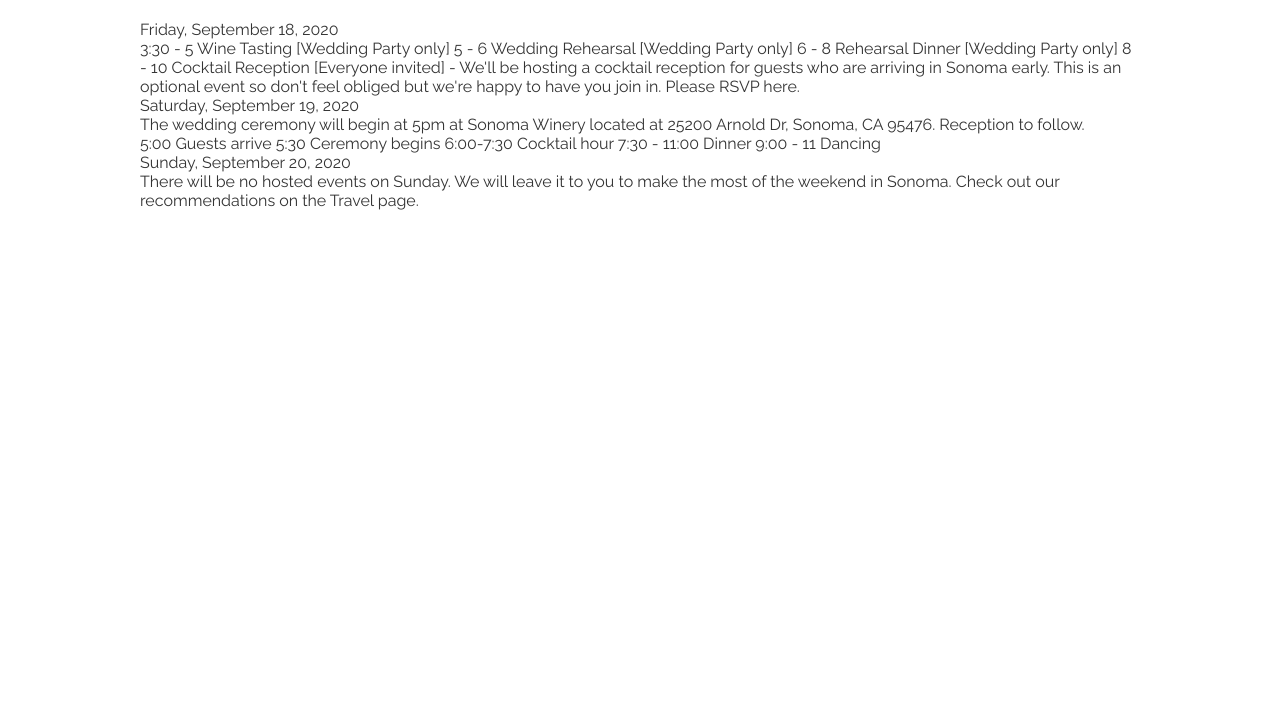
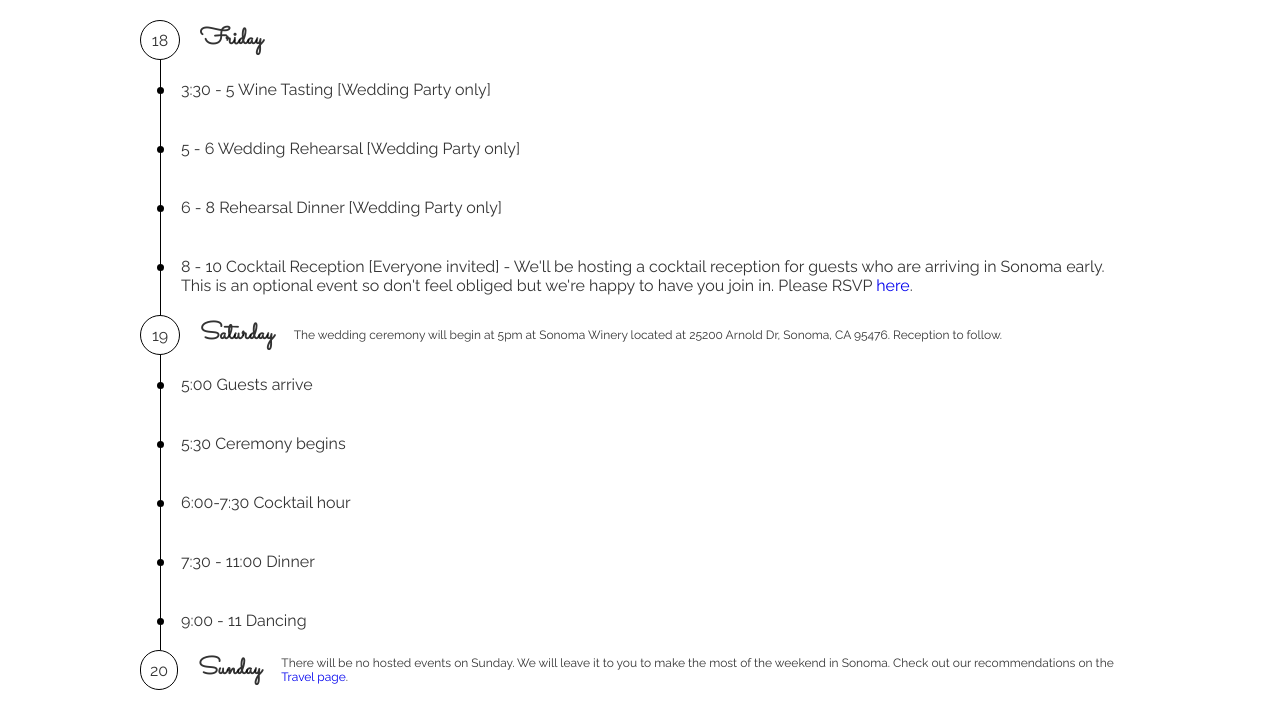
Before and after one commit to k3luu/murakami, a Gatsby site: page /schedule in a window 1280 px wide. Shown: the part 186-914 px from the top of the page. Before the commit the page ends 800 px from the top, so only its background shows below. Built offline with nearby package versions, Linux system fonts and the light colour scheme; Gatsby itself is replaced by a stand-in of ours.

Commit message:
initial styling for schedule

```diff
--- a/src/pages/index.js
+++ b/src/pages/index.js
@@ -1,5 +1,4 @@
 import React from "react"
-import { Link } from "gatsby"
 import styled from "@emotion/styled"
 
 import Layout from "../components/layout"
--- a/src/pages/schedule.js
+++ b/src/pages/schedule.js
@@ -1,38 +1,92 @@
 import React from "react"
 import styled from "@emotion/styled"
+import { Link } from "gatsby"
 
 import Layout from "../components/layout"
 import SEO from "../components/seo"
+
+const DateTitle = styled.div`
+  display: flex;
+  align-items: center;
+`;
+
+const Date = styled.div`
+  border-radius: 100px;
+  border: 1px solid #000;
+  height: 40px;
+  width: 40px;
+  line-height: 40px;
+  text-align: center;
+`;
+
+const Weekday = styled.h6`
+  font-family: "Sacramento";
+  font-size: 24px;
+  margin-left: 20px;
+  margin-bottom: 0;
+`;
+
+const Note = styled.div`
+  margin-left: 20px;
+  font-size: 12px;
+`;
+
+const Day = styled.div`
+  margin-left: 20px;
+  border-left: 1px solid #000;
+  position: relative;
+`;
+
+const Event = styled.div`
+  padding: 20px;
+
+  &::before {
+    content: ' ';
+    position: absolute;
+    left: -4px;
+    height: 7px;
+    width: 7px;
+    margin-top: 7px;
+    border-radius: 100px;
+    background: #000;
+  }
+`;
+
 
 const SchedulePage = () => (
   <Layout>
     <SEO title="Schedule" />
     <h1>Schedule</h1>
-    <div>Friday, September 18, 2020</div>
-    <div>
-      3:30 - 5 Wine Tasting [Wedding Party only]
 
-      5 - 6 Wedding Rehearsal [Wedding Party only]
+    <DateTitle>
+      <Date>18</Date>
+      <Weekday>Friday</Weekday>
+    </DateTitle>
+    <Day>
+      <Event>3:30 - 5 Wine Tasting [Wedding Party only]</Event>
+      <Event>5 - 6 Wedding Rehearsal [Wedding Party only]</Event>
+      <Event>6 - 8 Rehearsal Dinner [Wedding Party only]</Event>
+      <Event>8 - 10 Cocktail Reception [Everyone invited] - We'll be hosting a cocktail reception for guests who are arriving in Sonoma early. This is an optional event so don't feel obliged but we're happy to have you join in. Please RSVP <Link to="/rsvp">here</Link>.</Event>
+    </Day>
 
-      6 - 8 Rehearsal Dinner [Wedding Party only]
+    <DateTitle>
+      <Date>19</Date>
+      <Weekday>Saturday</Weekday>
+      <Note>The wedding ceremony will begin at 5pm at Sonoma Winery located at 25200 Arnold Dr, Sonoma, CA 95476. Reception to follow.</Note>
+    </DateTitle>
+    <Day>
+      <Event>5:00 Guests arrive</Event>
+      <Event>5:30 Ceremony begins</Event>
+      <Event>6:00-7:30 Cocktail hour</Event>
+      <Event>7:30 - 11:00 Dinner</Event>
+      <Event>9:00 - 11 Dancing</Event>
+    </Day>
 
-      8 - 10 Cocktail Reception [Everyone invited] - We'll be hosting a cocktail reception for guests who are arriving in Sonoma early. This is an optional event so don't feel obliged but we're happy to have you join in. Please RSVP here.
-    </div>
-    <div>Saturday, September 19, 2020</div>
-    <div>The wedding ceremony will begin at 5pm at Sonoma Winery located at 25200 Arnold Dr, Sonoma, CA 95476. Reception to follow.</div>
-    <div>
-      5:00 Guests arrive
-
-      5:30 Ceremony begins
-
-      6:00-7:30 Cocktail hour
-
-      7:30 - 11:00 Dinner
-
-      9:00 - 11 Dancing
-    </div>
-    <div>Sunday, September 20, 2020</div>
-    <div>There will be no hosted events on Sunday. We will leave it to you to make the most of the weekend in Sonoma. Check out our recommendations on the Travel page.</div>
+    <DateTitle>
+      <Date>20</Date>
+      <Weekday>Sunday</Weekday>
+      <Note>There will be no hosted events on Sunday. We will leave it to you to make the most of the weekend in Sonoma. Check out our recommendations on the <Link to="/travel">Travel page</Link>.</Note>
+    </DateTitle>
   </Layout>
 )
 
```
